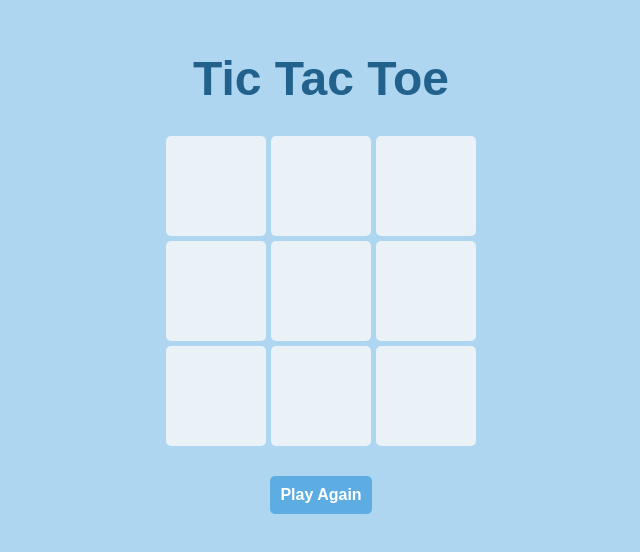
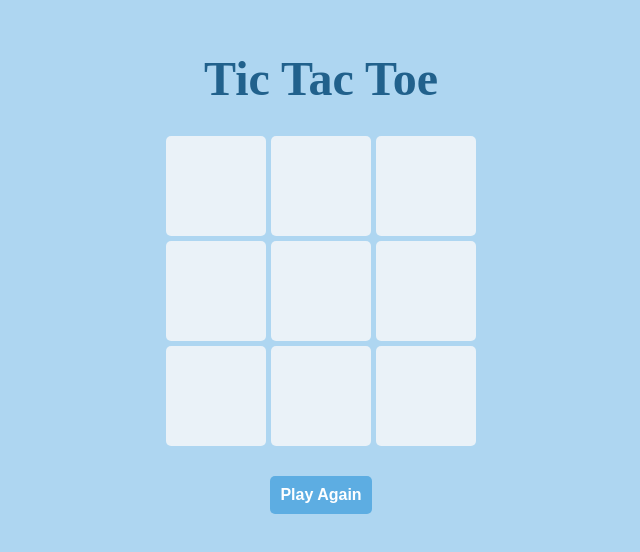
Before and after one commit to allanquartz/tictactoe, a plain HTML site: page index.html in a window 1280 px wide. Shown: the part 128-680 px from the top of the page, without its empty margins (319-959 px from the left). Drawn offline with Linux system fonts and the light colour scheme.

Commit message:
Update style.css

```diff
--- a/style.css
+++ b/style.css
@@ -1,7 +1,7 @@
 
         body {
             background-color: #AED6F1;
-            font-family: Arial, sans-serif;
+            font-family: 'Times New Roman', serif;
             display: flex;
             flex-direction: column;
             align-items: center;
```
